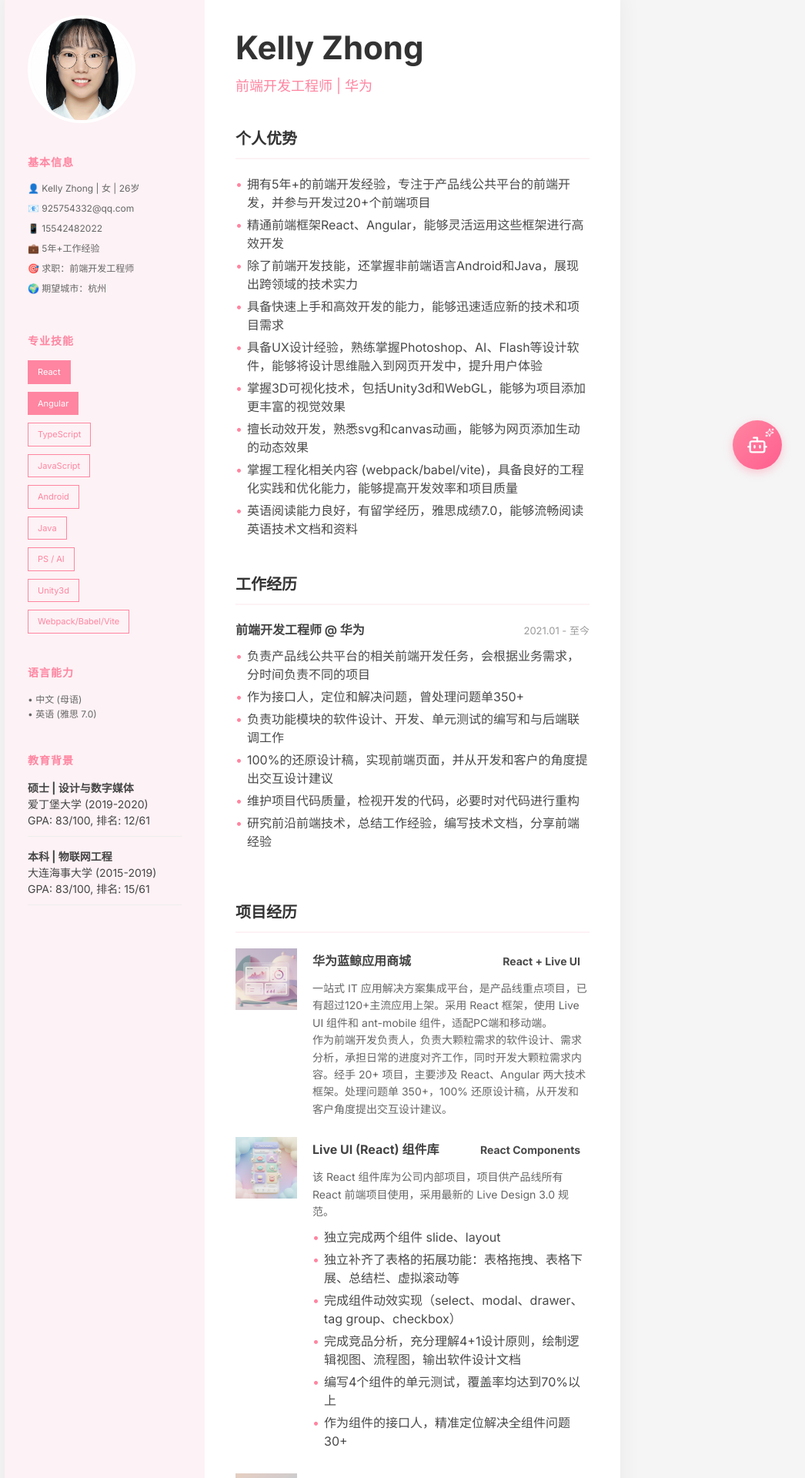
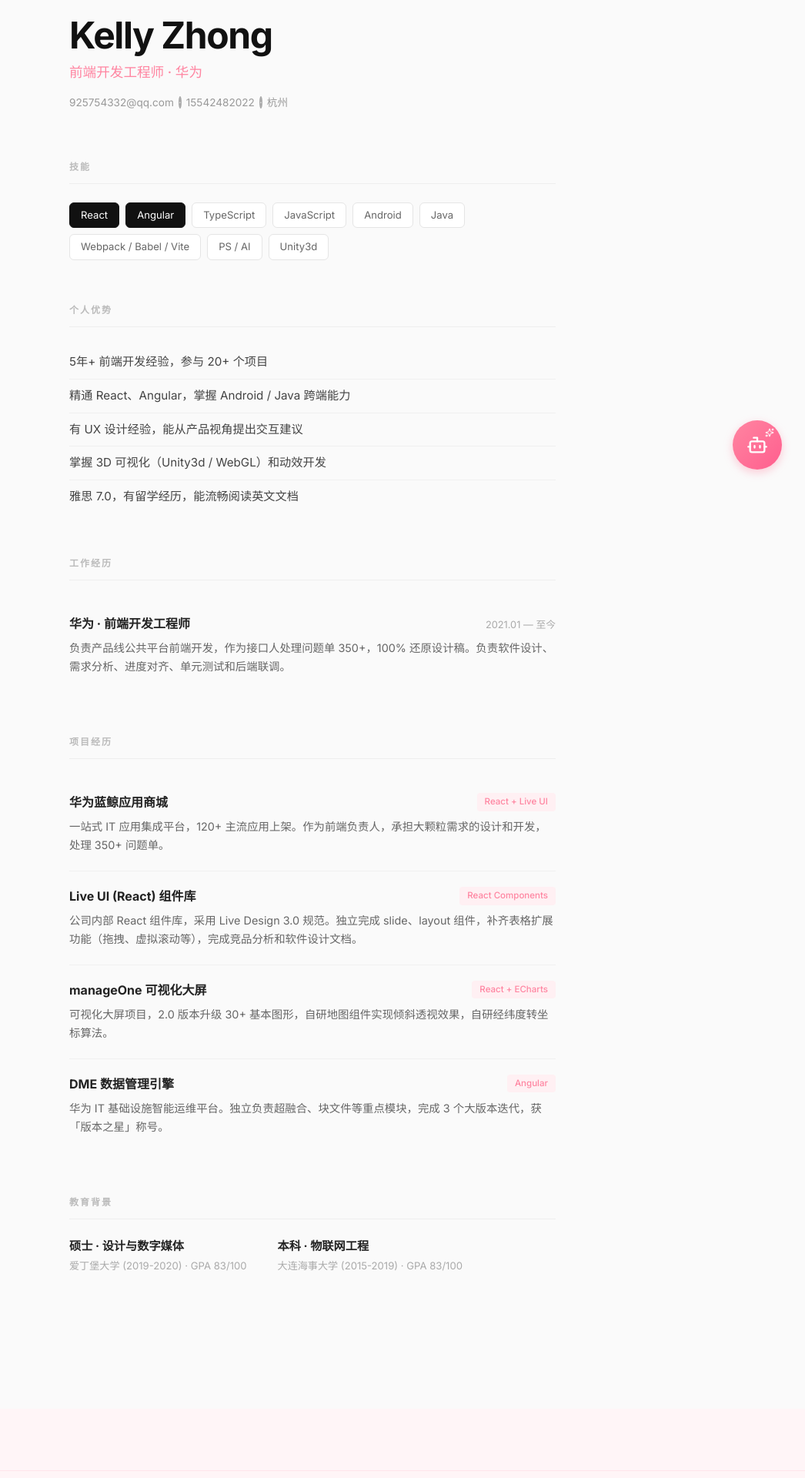
Before and after one commit to 925754332-dev/pinkdev-portfolio, a React (Vite) app: page /resume in a window 1280 px wide. Shown: the part 160-2080 px from the top of the page at 77% size, without its empty margins (234-1280 px from the left). Built offline with nearby package versions, Linux system fonts and the light colour scheme.

Commit message:
resume: complete redesign - clean portfolio style

```diff
--- a/src/pages/Resume.css
+++ b/src/pages/Resume.css
@@ -1,231 +1,210 @@
 .resume-page {
-  background-color: #f5f5f5;
+  background: #fafafa;
   min-height: 100vh;
-  padding: 40px 20px;
-  display: flex;
-  justify-content: center;
-  font-family: 'Inter', sans-serif;
+  padding: 0;
+  font-family: 'Inter', -apple-system, sans-serif;
 }
 
-.resume-paper {
-  width: 800px;
-  background-color: white;
-  display: flex;
-  box-shadow: 0 10px 30px rgba(0, 0, 0, 0.05);
-  min-height: 1100px; /* A4 Ratio approx */
+.resume-content {
+  max-width: 680px;
+  margin: 0 auto;
+  padding: 80px 24px 120px;
 }
 
-/* --- Sidebar --- */
-.resume-sidebar {
-  width: 260px;
-  background-color: #FDF2F5;
-  padding: 40px 30px;
-  display: flex;
-  flex-direction: column;
-  gap: 40px;
+/* Hero */
+.resume-hero {
+  margin-bottom: 64px;
 }
 
-.resume-avatar {
-  width: 140px;
-  height: 140px;
-  border-radius: 50%;
-  background-color: #FF85A1;
-  overflow: hidden;
-  border: 4px solid white;
+.resume-hero h1 {
+  font-size: 3em;
+  font-weight: 800;
+  color: #111;
+  margin: 0;
+  letter-spacing: -0.03em;
+  line-height: 1.1;
 }
 
-.resume-avatar img {
-  width: 100%;
-  height: 100%;
-  object-fit: cover;
+.hero-subtitle {
+  font-size: 1.1em;
+  color: #FF85A1;
+  margin: 8px 0 0;
+  font-weight: 500;
 }
 
-.resume-section-title {
-  font-size: 14px;
-  font-weight: 800;
-  color: #FF85A1;
-  letter-spacing: 1px;
-  margin-bottom: 15px;
-  text-transform: uppercase;
+.hero-contact {
+  margin-top: 16px;
+  font-size: 0.85em;
+  color: #999;
 }
 
-.contact-item, .social-item {
-  font-size: 12px;
-  color: #666;
-  margin-bottom: 8px;
-  display: block;
-  text-decoration: none;
+.hero-contact .dot {
+  margin: 0 6px;
+  color: #ddd;
 }
 
-.skills-list {
-  display: flex;
-  flex-direction: column;
-  gap: 10px;
+/* Sections */
+.resume-section {
+  margin-bottom: 56px;
 }
 
-.skill-tag {
-  padding: 6px 12px;
-  font-size: 11px;
-  border: 1px solid #FF85A1;
-  color: #FF85A1;
-  display: inline-block;
-  width: fit-content;
+.resume-section h2 {
+  font-size: 0.75em;
+  font-weight: 700;
+  text-transform: uppercase;
+  letter-spacing: 2px;
+  color: #bbb;
+  margin: 0 0 24px;
+  padding-bottom: 12px;
+  border-bottom: 1px solid #eee;
 }
 
-.skill-tag.solid {
-  background-color: #FF85A1;
-  color: white;
+/* Tags */
+.tags {
+  display: flex;
+  flex-wrap: wrap;
+  gap: 8px;
 }
 
-.lang-item, .interest-text {
-  font-size: 12px;
+.tag {
+  font-size: 0.82em;
   color: #666;
-  line-height: 1.6;
+  padding: 6px 14px;
+  border: 1px solid #e5e5e5;
+  border-radius: 6px;
+  background: white;
+  cursor: default;
+  transition: all 0.15s;
 }
 
-/* --- Main Content --- */
-.resume-main {
-  flex: 1;
-  padding: 50px 40px;
-  display: flex;
-  flex-direction: column;
-  gap: 40px;
+.tag.active {
+  background: #111;
+  color: white;
+  border-color: #111;
 }
 
-.resume-header h1 {
-  font-size: 42px;
+/* Highlights */
+.highlights {
+  list-style: none;
+  padding: 0;
   margin: 0;
-  color: #333;
-  font-weight: 800;
 }
 
-.resume-header .tagline {
-  font-size: 18px;
-  color: #FF85A1;
-  margin-top: 5px;
+.highlights li {
+  padding: 10px 0;
+  border-bottom: 1px solid #f0f0f0;
+  color: #444;
+  font-size: 0.95em;
+  line-height: 1.5;
 }
 
-.content-block-title {
-  font-size: 20px;
-  font-weight: 800;
-  color: #333;
-  border-bottom: 2px solid #FDF2F5;
-  padding-bottom: 10px;
-  margin-bottom: 20px;
+.highlights li:last-child {
+  border-bottom: none;
 }
 
-.experience-item, .project-item {
-  margin-bottom: 25px;
+/* Experience */
+.exp {
+  padding: 20px 0;
 }
 
-.exp-header, .proj-header {
+.exp-header {
   display: flex;
   justify-content: space-between;
   align-items: baseline;
   margin-bottom: 8px;
 }
 
-.exp-header h3, .proj-header h3 {
-  font-size: 16px;
-  margin: 0;
-  color: #444;
+.exp-header strong {
+  font-size: 1em;
+  color: #222;
 }
 
-.date {
-  font-size: 13px;
-  color: #999;
+.exp-date {
+  font-size: 0.8em;
+  color: #aaa;
 }
 
-.exp-desc, .proj-desc, .summary-text {
-  font-size: 14px;
+.exp p {
+  font-size: 0.9em;
   color: #666;
-  line-height: 1.6;
+  line-height: 1.7;
   margin: 0;
 }
 
-.bullet-list {
-  list-style: none;
-  padding: 0;
-  margin: 10px 0 0 0;
+/* Projects */
+.project {
+  padding: 20px 0;
+  border-bottom: 1px solid #f0f0f0;
 }
 
-.bullet-list li {
-  position: relative;
-  padding-left: 15px;
-  margin-bottom: 5px;
+.project:last-child {
+  border-bottom: none;
 }
 
-.bullet-list li::before {
-  content: "•";
-  position: absolute;
-  left: 0;
-  color: #FF85A1;
+.proj-header {
+  display: flex;
+  justify-content: space-between;
+  align-items: center;
+  margin-bottom: 8px;
 }
 
-.edu-text {
-  font-size: 14px;
-  color: #444;
-  margin-bottom: 15px;
-  padding-bottom: 10px;
-  border-bottom: 1px solid #eee;
+.proj-header strong {
+  font-size: 1em;
+  color: #222;
 }
 
-.project-with-img {
-  display: flex;
-  gap: 20px;
-  align-items: flex-start;
+.proj-tag {
+  font-size: 0.72em;
+  color: #FF85A1;
+  background: #FFF0F3;
+  padding: 3px 10px;
+  border-radius: 4px;
+  font-weight: 500;
 }
 
-.proj-img {
-  width: 80px;
-  height: 80px;
-  background-color: #f5f5f5;
-  flex-shrink: 0;
+.project p {
+  font-size: 0.9em;
+  color: #666;
+  line-height: 1.7;
+  margin: 0;
 }
 
-.proj-img img {
-  width: 100%;
-  height: 100%;
-  object-fit: cover;
+/* Education */
+.edu {
+  display: flex;
+  gap: 40px;
 }
 
-/* --- Print Optimization --- */
-@media print {
-  .resume-page {
-    padding: 0;
-    background-color: white;
+.edu-item {
+  display: flex;
+  flex-direction: column;
+  gap: 4px;
+}
+
+.edu-item strong {
+  font-size: 0.95em;
+  color: #222;
+}
+
+.edu-item span {
+  font-size: 0.82em;
+  color: #aaa;
+}
+
+/* Mobile */
+@media (max-width: 640px) {
+  .resume-content {
+    padding: 48px 20px 80px;
   }
-
-  .resume-paper {
-    box-shadow: none;
-    width: 100%;
-    height: 100%;
+  .resume-hero h1 {
+    font-size: 2.2em;
   }
-
-  /* 隐藏网页装饰元素 */
-  nav, footer, .chat-widget-container, .contact-btn {
-    display: none !important;
+  .edu {
+    flex-direction: column;
+    gap: 16px;
   }
-
-  /* 确保颜色在打印时保留 */
-  .resume-sidebar {
-    background-color: #FDF2F5 !important;
-    -webkit-print-color-adjust: exact;
-    print-color-adjust: exact;
-  }
-
-  .skill-tag.solid {
-    background-color: #FF85A1 !important;
-    -webkit-print-color-adjust: exact;
+  .exp-header {
+    flex-direction: column;
+    gap: 4px;
   }
 }
-
-@media (max-width: 850px) {
-  .resume-paper {
-    width: 100%;
-    flex-direction: column;
-  }
-  .resume-sidebar {
-    width: 100%;
-  }
-}
--- a/src/pages/Resume.tsx
+++ b/src/pages/Resume.tsx
@@ -8,184 +8,111 @@ const Resume = () => {
 
   return (
     <div className="resume-page">
-      <div className="resume-paper">
-        {/* Sidebar */}
-        <aside className="resume-sidebar">
-          <div className="resume-avatar">
-            <img src="/images/钟迎港33038119970222014X---d317a64f-5a57-4112-8336-3ca66b96ab20.jpg" alt="Kelly Zhong" />
+      <div className="resume-content">
+        {/* Hero */}
+        <header className="resume-hero">
+          <h1>Kelly Zhong</h1>
+          <p className="hero-subtitle">前端开发工程师 · 华为</p>
+          <div className="hero-contact">
+            <span>925754332@qq.com</span>
+            <span className="dot">·</span>
+            <span>15542482022</span>
+            <span className="dot">·</span>
+            <span>杭州</span>
           </div>
+        </header>
 
-          <section>
-            <h2 className="resume-section-title">基本信息</h2>
-            <div className="contact-item">👤 Kelly Zhong | 女 | 26岁</div>
-            <div className="contact-item">📧 925754332@qq.com</div>
-            <div className="contact-item">📱 15542482022</div>
-            <div className="contact-item">💼 5年+工作经验</div>
-            <div className="contact-item">🎯 求职：前端开发工程师</div>
-            <div className="contact-item">🌍 期望城市：杭州</div>
-          </section>
-
-          <section>
-            <h2 className="resume-section-title">专业技能</h2>
-            <div className="skills-list">
-              <span className="skill-tag solid">React</span>
-              <span className="skill-tag solid">Angular</span>
-              <span className="skill-tag">TypeScript</span>
-              <span className="skill-tag">JavaScript</span>
-              <span className="skill-tag">Android</span>
-              <span className="skill-tag">Java</span>
-              <span className="skill-tag">PS / AI</span>
-              <span className="skill-tag">Unity3d</span>
-              <span className="skill-tag">Webpack/Babel/Vite</span>
+        {/* Skills */}
+        <section className="resume-section">
+          <h2>技能</h2>
+          <div className="tags">
+            <span className="tag active">React</span>
+            <span className="tag active">Angular</span>
+            <span className="tag">TypeScript</span>
+            <span className="tag">JavaScript</span>
+            <span className="tag">Android</span>
+            <span className="tag">Java</span>
+            <span className="tag">Webpack / Babel / Vite</span>
+            <span className="tag">PS / AI</span>
+            <span className="tag">Unity3d</span>
           </div>
         </section>
 
-          <section>
-            <h2 className="resume-section-title">语言能力</h2>
-            <div className="lang-item">• 中文 (母语)</div>
-            <div className="lang-item">• 英语 (雅思 7.0)</div>
-          </section>
-
-          <section>
-            <h2 className="resume-section-title">教育背景</h2>
-            <div className="edu-text">
-              <strong>硕士 | 设计与数字媒体</strong><br />
-              爱丁堡大学 (2019-2020)<br />
-              GPA: 83/100, 排名: 12/61
-            </div>
-            <div className="edu-text">
-              <strong>本科 | 物联网工程</strong><br />
-              大连海事大学 (2015-2019)<br />
-              GPA: 83/100, 排名: 15/61
-            </div>
-          </section>
-        </aside>
-
-        {/* Main Content */}
-        <main className="resume-main">
-          <header className="resume-header">
-            <h1>Kelly Zhong</h1>
-            <p className="tagline">前端开发工程师 | 华为</p>
-          </header>
-
-          <section>
-            <h2 className="content-block-title">个人优势</h2>
-            <ul className="bullet-list">
-              <li>拥有5年+的前端开发经验，专注于产品线公共平台的前端开发，并参与开发过20+个前端项目</li>
-              <li>精通前端框架React、Angular，能够灵活运用这些框架进行高效开发</li>
-              <li>除了前端开发技能，还掌握非前端语言Android和Java，展现出跨领域的技术实力</li>
-              <li>具备快速上手和高效开发的能力，能够迅速适应新的技术和项目需求</li>
-              <li>具备UX设计经验，熟练掌握Photoshop、AI、Flash等设计软件，能够将设计思维融入到网页开发中，提升用户体验</li>
-              <li>掌握3D可视化技术，包括Unity3d和WebGL，能够为项目添加更丰富的视觉效果</li>
-              <li>擅长动效开发，熟悉svg和canvas动画，能够为网页添加生动的动态效果</li>
-              <li>掌握工程化相关内容 (webpack/babel/vite)，具备良好的工程化实践和优化能力，能够提高开发效率和项目质量</li>
-              <li>英语阅读能力良好，有留学经历，雅思成绩7.0，能够流畅阅读英语技术文档和资料</li>
+        {/* Strengths */}
+        <section className="resume-section">
+          <h2>个人优势</h2>
+          <ul className="highlights">
+            <li>5年+ 前端开发经验，参与 20+ 个项目</li>
+            <li>精通 React、Angular，掌握 Android / Java 跨端能力</li>
+            <li>有 UX 设计经验，能从产品视角提出交互建议</li>
+            <li>掌握 3D 可视化（Unity3d / WebGL）和动效开发</li>
+            <li>雅思 7.0，有留学经历，能流畅阅读英文文档</li>
           </ul>
         </section>
 
-          <section>
-            <h2 className="content-block-title">工作经历</h2>
-            <div className="experience-item">
+        {/* Experience */}
+        <section className="resume-section">
+          <h2>工作经历</h2>
+          <div className="exp">
             <div className="exp-header">
-                <h3>前端开发工程师 @ 华为</h3>
-                <span className="date">2021.01 - 至今</span>
+              <strong>华为 · 前端开发工程师</strong>
+              <span className="exp-date">2021.01 — 至今</span>
             </div>
-              <ul className="bullet-list">
-                <li>负责产品线公共平台的相关前端开发任务，会根据业务需求，分时间负责不同的项目</li>
-                <li>作为接口人，定位和解决问题，曾处理问题单350+</li>
-                <li>负责功能模块的软件设计、开发、单元测试的编写和与后端联调工作</li>
-                <li>100%的还原设计稿，实现前端页面，并从开发和客户的角度提出交互设计建议</li>
-                <li>维护项目代码质量，检视开发的代码，必要时对代码进行重构</li>
-                <li>研究前沿前端技术，总结工作经验，编写技术文档，分享前端经验</li>
-              </ul>
+            <p>负责产品线公共平台前端开发，作为接口人处理问题单 350+，100% 还原设计稿。负责软件设计、需求分析、进度对齐、单元测试和后端联调。</p>
           </div>
         </section>
 
-          <section>
-            <h2 className="content-block-title">项目经历</h2>
+        {/* Projects */}
+        <section className="resume-section">
+          <h2>项目经历</h2>
 
-            <div className="project-item">
-              <div className="project-with-img">
-                <div className="proj-img">
-                  <img src="/images/generated-1772463847239.png" alt="华为蓝鲸应用商城" />
+          <div className="project">
+            <div className="proj-header">
+              <strong>华为蓝鲸应用商城</strong>
+              <span className="proj-tag">React + Live UI</span>
             </div>
-                <div>
-                  <div className="proj-header">
-                    <h3>华为蓝鲸应用商城</h3>
-                    <span className="proj-badge">React + Live UI</span>
-                  </div>
-                  <p className="proj-desc">一站式 IT 应用解决方案集成平台，是产品线重点项目，已有超过120+主流应用上架。采用 React 框架，使用 Live UI 组件和 ant-mobile 组件，适配PC端和移动端。</p>
-                  <p className="proj-desc">作为前端开发负责人，负责大颗粒需求的软件设计、需求分析，承担日常的进度对齐工作，同时开发大颗粒需求内容。经手 20+ 项目，主要涉及 React、Angular 两大技术框架。处理问题单 350+，100% 还原设计稿，从开发和客户角度提出交互设计建议。</p>
-                </div>
-              </div>
+            <p>一站式 IT 应用集成平台，120+ 主流应用上架。作为前端负责人，承担大颗粒需求的设计和开发，处理 350+ 问题单。</p>
           </div>
 
-            <div className="project-item">
-              <div className="project-with-img">
-                <div className="proj-img">
-                  <img src="/images/generated-1772462706845.png" alt="Live UI 组件库" />
+          <div className="project">
+            <div className="proj-header">
+              <strong>Live UI (React) 组件库</strong>
+              <span className="proj-tag">React Components</span>
             </div>
-                <div>
-                  <div className="proj-header">
-                    <h3>Live UI (React) 组件库</h3>
-                    <span className="proj-badge">React Components</span>
-                  </div>
-                  <p className="proj-desc">该 React 组件库为公司内部项目，项目供产品线所有 React 前端项目使用，采用最新的 Live Design 3.0 规范。</p>
-                  <ul className="bullet-list compact">
-                    <li>独立完成两个组件 slide、layout</li>
-                    <li>独立补齐了表格的拓展功能：表格拖拽、表格下展、总结栏、虚拟滚动等</li>
-                    <li>完成组件动效实现（select、modal、drawer、tag group、checkbox）</li>
-                    <li>完成竞品分析，充分理解4+1设计原则，绘制逻辑视图、流程图，输出软件设计文档</li>
-                    <li>编写4个组件的单元测试，覆盖率均达到70%以上</li>
-                    <li>作为组件的接口人，精准定位解决全组件问题30+</li>
-                  </ul>
-                </div>
-              </div>
+            <p>公司内部 React 组件库，采用 Live Design 3.0 规范。独立完成 slide、layout 组件，补齐表格扩展功能（拖拽、虚拟滚动等），完成竞品分析和软件设计文档。</p>
           </div>
 
-            <div className="project-item">
-              <div className="project-with-img">
-                <div className="proj-img">
-                  <img src="/images/generated-1772462714234.png" alt="manageOne 可视化大屏" />
+          <div className="project">
+            <div className="proj-header">
+              <strong>manageOne 可视化大屏</strong>
+              <span className="proj-tag">React + ECharts</span>
             </div>
-                <div>
-                  <div className="proj-header">
-                    <h3>manageOne 可视化大屏项目</h3>
-                    <span className="proj-badge">React + ECharts</span>
-                  </div>
-                  <p className="proj-desc">该项目为产品线内普遍使用的可视化大屏项目，被 dme 等项目使用，实现简单编辑就生成酷炫大屏的功能。采用 React 框架和 Echarts。</p>
-                  <ul className="bullet-list compact">
-                    <li>开发2.0版本，采用新的视觉规范，对线型图、饼图、面积图等10+基本图形进行了功能升级，增加了样式颜色自定义功能</li>
-                    <li>无修改引入问题，重构图形编辑页面和项目代码结构，缩减代码10%</li>
-                    <li>自己独立研发了地图组件，实现倾斜+透视效果</li>
-                    <li>使用自研的经纬度转坐标算法，满足通过省份来定位，还能够改变颜色，阴影样式等</li>
-                  </ul>
-                </div>
-              </div>
+            <p>可视化大屏项目，2.0 版本升级 30+ 基本图形，自研地图组件实现倾斜透视效果，自研经纬度转坐标算法。</p>
           </div>
 
-            <div className="project-item">
-              <div className="project-with-img">
-                <div className="proj-img">
-                  <img src="/images/generated-1772462667875.png" alt="DME 数据管理引擎" />
+          <div className="project">
+            <div className="proj-header">
+              <strong>DME 数据管理引擎</strong>
+              <span className="proj-tag">Angular</span>
             </div>
-                <div>
-                  <div className="proj-header">
-                    <h3>DME 数据管理引擎</h3>
-                    <span className="proj-badge">Angular</span>
+            <p>华为 IT 基础设施智能运维平台。独立负责超融合、块文件等重点模块，完成 3 个大版本迭代，获「版本之星」称号。</p>
           </div>
-                  <p className="proj-desc">该项目为华为 IT 基础设施智能运维与数据智能管理平台，使用 Angular 框架。</p>
-                  <ul className="bullet-list compact">
-                    <li>独立负责超融合、块文件发放等重点模块的开发，完成3个大版本迭代的开发</li>
-                    <li>并担任虚拟化模块的接口人，负责定位和解决问题</li>
-                    <li>在不熟悉项目的情况下也能快速定位，迅速承担责任，修改问题单50+</li>
-                    <li>获得版本之星称号</li>
-                  </ul>
+        </section>
+
+        {/* Education */}
+        <section className="resume-section">
+          <h2>教育背景</h2>
+          <div className="edu">
+            <div className="edu-item">
+              <strong>硕士 · 设计与数字媒体</strong>
+              <span>爱丁堡大学 (2019-2020) · GPA 83/100</span>
             </div>
+            <div className="edu-item">
+              <strong>本科 · 物联网工程</strong>
+              <span>大连海事大学 (2015-2019) · GPA 83/100</span>
             </div>
           </div>
         </section>
-        </main>
       </div>
     </div>
   );
```
Lines whose indentation alone changed are shown as unchanged.
